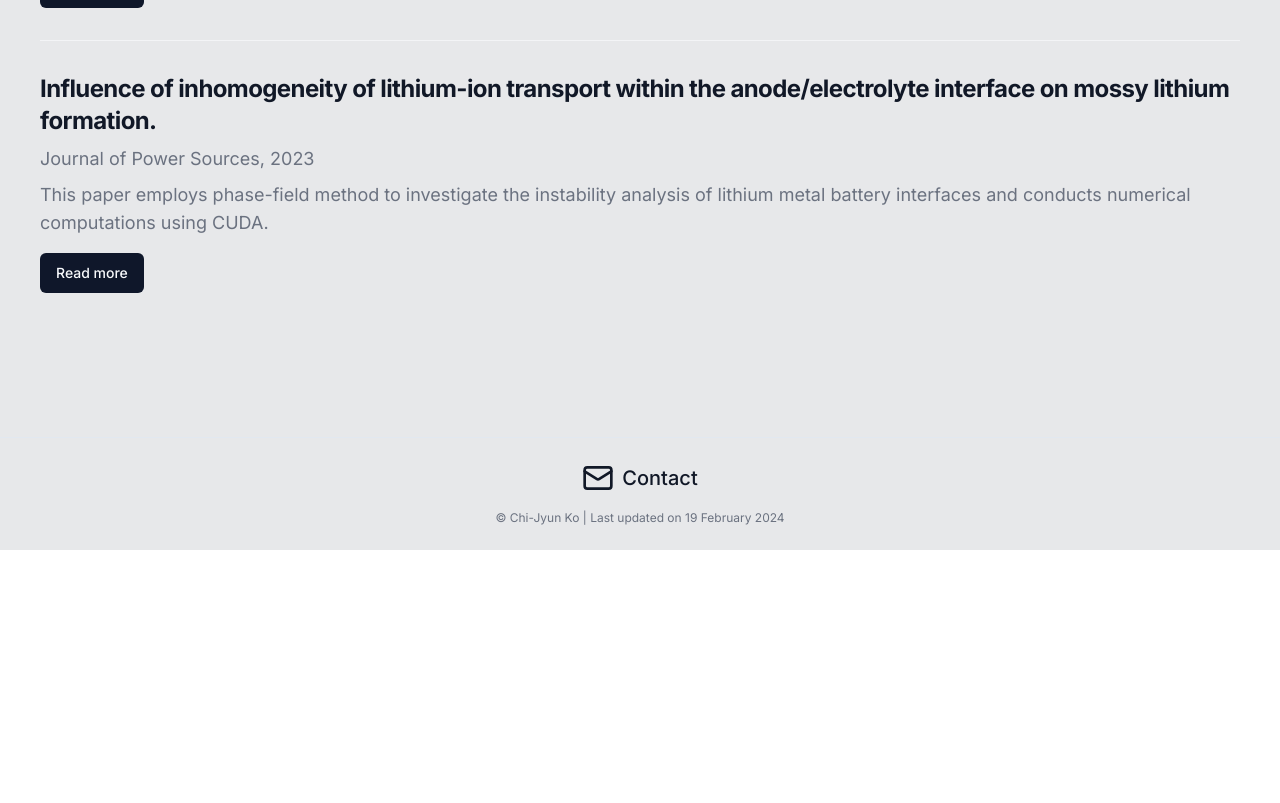
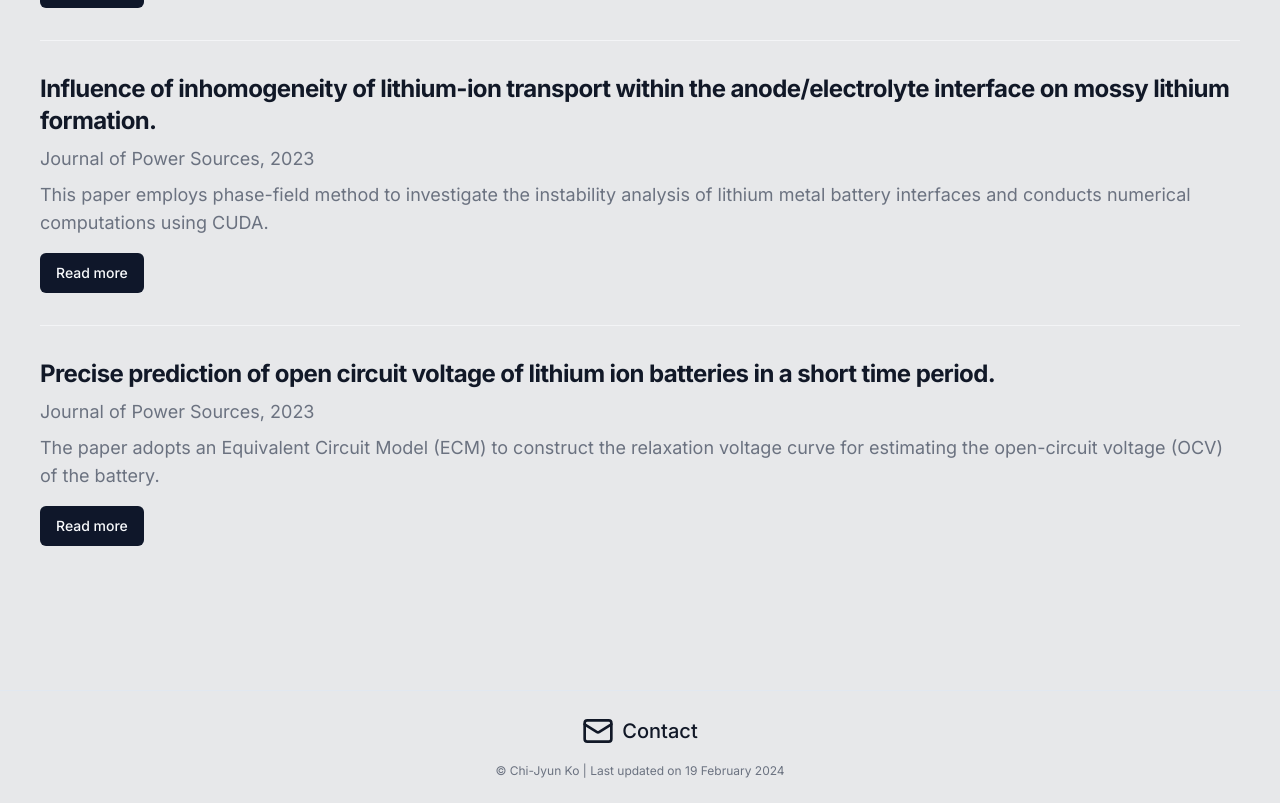
Before and after one commit to Ko0105/Webpage, a Next.js app: page /publication in a window 1280 px wide. Shown: the part 990-1793 px from the top of the page. Before the commit the page ends 1540 px from the top, so only its background shows below. Built offline with nearby package versions, Linux system fonts and the light colour scheme.

Commit message:
add paper

```diff
--- a/src/app/publication/Publication.tsx
+++ b/src/app/publication/Publication.tsx
@@ -117,6 +117,26 @@ export default function MyEducation() {
            </div>
            <div className="space-y-2">
            <Link href="https://doi.org/10.1016/j.jpowsour.2023.232779">
+             <Button type="submit">Read more</Button>
+             </Link>
+           </div>
+        </div>
+
+        <div className="grid items-start gap-4 py-8">
+          <div className="space-y-2">
+          <h2 className="text-2xl font-bold tracking-tight">
+          Precise prediction of open circuit voltage of lithium ion batteries in a short time period.
+          </h2>
+             <p className="text-gray-500 grid gap-1.5 items-center text-lg dark:text-gray-400">
+               <span>Journal of Power Sources, 2023</span>
+               {/* <span>•</span> */}
+             </p>
+             <p className="text-lg text-gray-500 dark:text-gray-400">
+             The paper adopts an Equivalent Circuit Model (ECM) to construct the relaxation voltage curve for estimating the open-circuit voltage (OCV) of the battery.
+             </p>
+           </div>
+           <div className="space-y-2">
+           <Link href="https://doi.org/10.1016/j.jpowsour.2022.232295">
              <Button type="submit">Read more</Button>
              </Link>
            </div>
```
